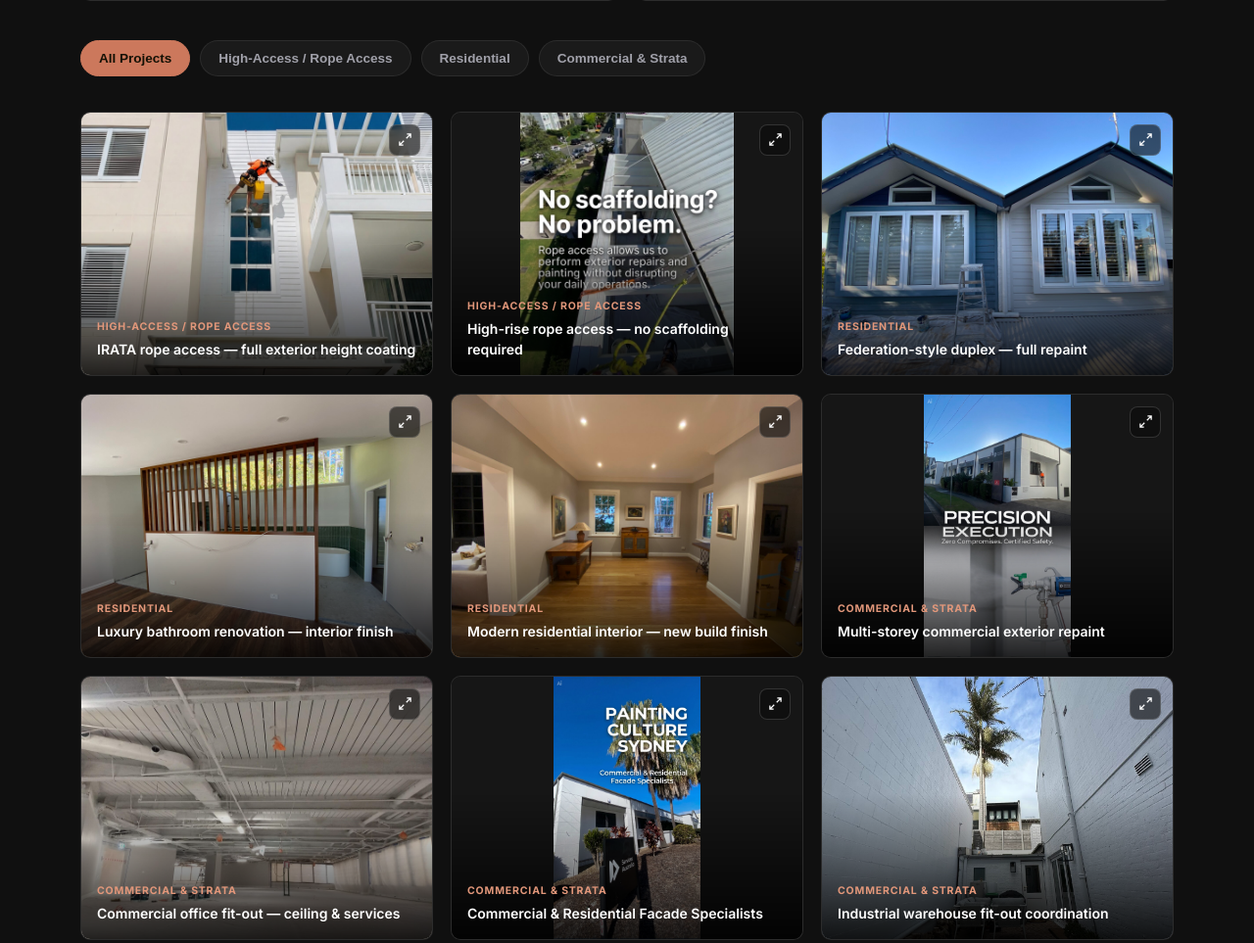
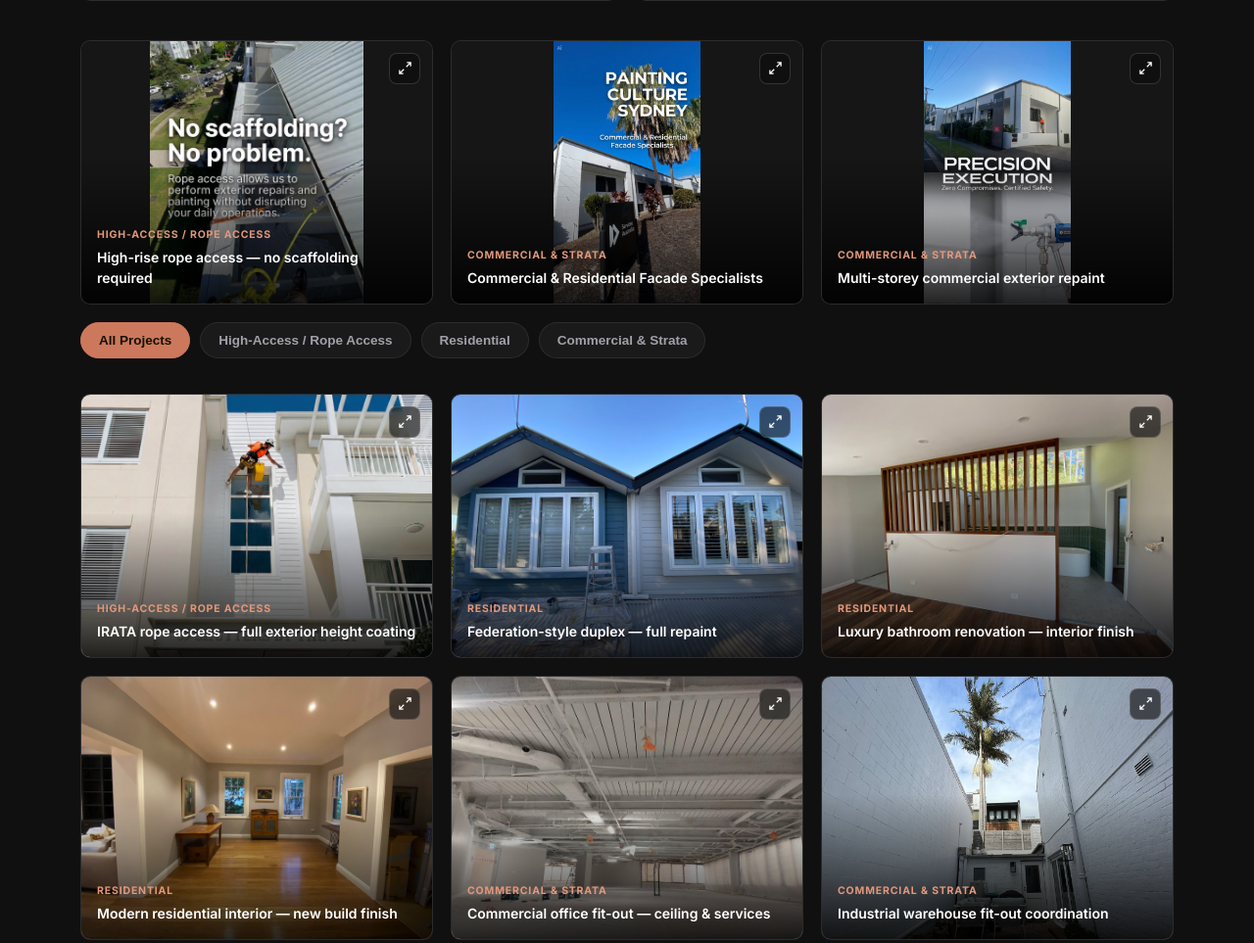
Before and after one commit to juandavidrc14-jpg/juandavidBuilder, a plain HTML site: page index.html in a window 1280 px wide. Shown: the part 6640-7603 px from the top of the page at 98% size. Drawn offline with Linux system fonts and the light colour scheme.

Commit message:
Add files via upload

```diff
--- a/index.html
+++ b/index.html
@@ -259,6 +259,19 @@
   .paired-showcase .g-overlay{padding:10px;}
   .paired-showcase .g-expand{width:26px;height:26px;top:8px;right:8px;}
   .paired-showcase .g-expand svg{width:12px;height:12px;}
+  }
+
+  /* ---------- Trio Showcase (always 3-across, all breakpoints) ---------- */
+  .trio-showcase{display:grid;grid-template-columns:1fr 1fr 1fr;gap:18px;margin-bottom:18px;}
+  .trio-showcase .g-item{aspect-ratio:4/3;}
+  @media(max-width:700px){
+  .trio-showcase{gap:6px;}
+  .trio-showcase .g-item{aspect-ratio:3/4;}
+  .trio-showcase .g-title{font-size:10px;line-height:1.25;}
+  .trio-showcase .g-cat{font-size:8px;margin-bottom:2px;}
+  .trio-showcase .g-overlay{padding:7px;}
+  .trio-showcase .g-expand{width:20px;height:20px;top:6px;right:6px;}
+  .trio-showcase .g-expand svg{width:10px;height:10px;}
   }
 
   /* ---------- Projects / Gallery ---------- */
@@ -751,6 +764,33 @@
       </div>
     </div>
 
+    <div class="trio-showcase reveal" id="trioShowcase">
+      <div class="g-item contain" id="trioItemScaffold">
+        <img src="images/rope-04-highrise-access.jpg" alt="High-rise rope access — no scaffolding required" loading="lazy">
+        <div class="g-expand"><svg viewBox="0 0 24 24" fill="none" stroke="currentColor" stroke-width="2"><path d="M15 3h6v6M9 21H3v-6M21 3l-7 7M3 21l7-7"/></svg></div>
+        <div class="g-overlay">
+          <div class="g-cat">High-Access / Rope Access</div>
+          <div class="g-title">High-rise rope access — no scaffolding required</div>
+        </div>
+      </div>
+      <div class="g-item contain" id="trioItemPCS">
+        <img src="images/com-02-ceiling-interior.jpg" alt="Commercial & Residential Facade Specialists" loading="lazy">
+        <div class="g-expand"><svg viewBox="0 0 24 24" fill="none" stroke="currentColor" stroke-width="2"><path d="M15 3h6v6M9 21H3v-6M21 3l-7 7M3 21l7-7"/></svg></div>
+        <div class="g-overlay">
+          <div class="g-cat">Commercial & Strata</div>
+          <div class="g-title">Commercial & Residential Facade Specialists</div>
+        </div>
+      </div>
+      <div class="g-item contain" id="trioItemPrecision">
+        <img src="images/com-04-commercial-exterior.jpg" alt="Multi-storey commercial exterior repaint" loading="lazy">
+        <div class="g-expand"><svg viewBox="0 0 24 24" fill="none" stroke="currentColor" stroke-width="2"><path d="M15 3h6v6M9 21H3v-6M21 3l-7 7M3 21l7-7"/></svg></div>
+        <div class="g-overlay">
+          <div class="g-cat">Commercial & Strata</div>
+          <div class="g-title">Multi-storey commercial exterior repaint</div>
+        </div>
+      </div>
+    </div>
+
     <div class="filter-row">
       <button class="filter-btn active" data-filter="all">All Projects</button>
       <button class="filter-btn" data-filter="rope">High-Access / Rope Access</button>
@@ -850,15 +890,15 @@
   // ---- Project data ----
   const projects = [
     { src: 'images/rope-05-height-coating.jpg', cat: 'rope', catLabel: 'High-Access / Rope Access', title: 'IRATA rope access — full exterior height coating' },
-    { src: 'images/rope-04-highrise-access.jpg', cat: 'rope', catLabel: 'High-Access / Rope Access', title: 'High-rise rope access — no scaffolding required', contain: true },
+    { src: 'images/rope-04-highrise-access.jpg', cat: 'rope', catLabel: 'High-Access / Rope Access', title: 'High-rise rope access — no scaffolding required', contain: true, pinned: true },
     { src: 'images/rope-02-heritage-facade-v3.jpg', cat: 'rope', catLabel: 'High-Access / Rope Access', title: 'Heritage building — complex access environment', pinned: true },
     { src: 'images/res-01-heritage-hero.jpg', cat: 'residential', catLabel: 'Residential', title: 'Heritage residence — full exterior restoration', pinned: true },
     { src: 'images/res-06-queenslander.jpg', cat: 'residential', catLabel: 'Residential', title: 'Federation-style duplex — full repaint' },
     { src: 'images/res-04-luxury-bathroom.jpg', cat: 'residential', catLabel: 'Residential', title: 'Luxury bathroom renovation — interior finish' },
     { src: 'images/res-05-modern-interior-v2.jpg', cat: 'residential', catLabel: 'Residential', title: 'Modern residential interior — new build finish' },
-    { src: 'images/com-04-commercial-exterior.jpg', cat: 'commercial', catLabel: 'Commercial & Strata', title: 'Multi-storey commercial exterior repaint', contain: true },
+    { src: 'images/com-04-commercial-exterior.jpg', cat: 'commercial', catLabel: 'Commercial & Strata', title: 'Multi-storey commercial exterior repaint', contain: true, pinned: true },
     { src: 'images/com-01-office-fitout.jpg', cat: 'commercial', catLabel: 'Commercial & Strata', title: 'Commercial office fit-out — ceiling & services' },
-    { src: 'images/com-02-ceiling-interior.jpg', cat: 'commercial', catLabel: 'Commercial & Strata', title: 'Commercial & Residential Facade Specialists', contain: true },
+    { src: 'images/com-02-ceiling-interior.jpg', cat: 'commercial', catLabel: 'Commercial & Strata', title: 'Commercial & Residential Facade Specialists', contain: true, pinned: true },
     { src: 'images/com-05-warehouse-fitout.jpg', cat: 'commercial', catLabel: 'Commercial & Strata', title: 'Industrial warehouse fit-out coordination' },
     { src: 'images/com-03-industrial-crane.jpg', cat: 'commercial', catLabel: 'Commercial & Strata', title: 'Heritage warehouse conversion — strata facade' },
   ];
@@ -927,6 +967,15 @@
   document.getElementById('pairItemRes').addEventListener('click', () => {
     openLightbox(projects.findIndex(p => p.src === 'images/res-01-heritage-hero.jpg'));
   });
+  document.getElementById('trioItemScaffold').addEventListener('click', () => {
+    openLightbox(projects.findIndex(p => p.src === 'images/rope-04-highrise-access.jpg'));
+  });
+  document.getElementById('trioItemPCS').addEventListener('click', () => {
+    openLightbox(projects.findIndex(p => p.src === 'images/com-02-ceiling-interior.jpg'));
+  });
+  document.getElementById('trioItemPrecision').addEventListener('click', () => {
+    openLightbox(projects.findIndex(p => p.src === 'images/com-04-commercial-exterior.jpg'));
+  });
   document.getElementById('lbClose').addEventListener('click', closeLightbox);
   lightbox.addEventListener('click', (e) => { if (e.target === lightbox) closeLightbox(); });
   document.getElementById('lbNext').addEventListener('click', () => { currentIndex = (currentIndex + 1) % projects.length; updateLightbox(); });
```
